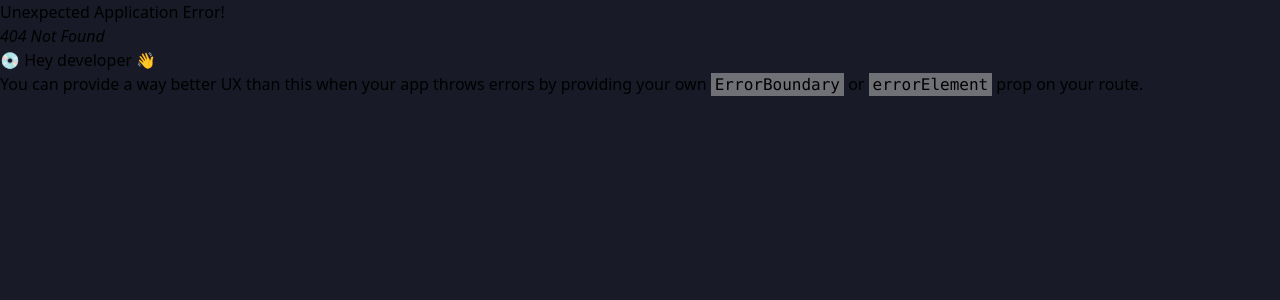
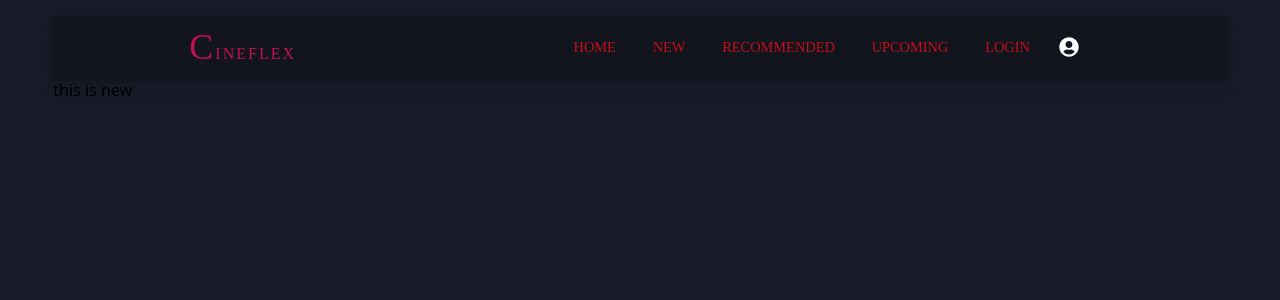
Before and after one commit to HasanMt12/MovieApp, a React (Vite) app: page /new in a window 1280 px wide. Before the commit this address had no page. Shown: the top 300 px of the page. Built offline with nearby package versions, Linux system fonts and the light colour scheme.

Commit message:
hot feat: route set and components added

```diff
--- /dev/null
+++ b/src/components/Login/Login.jsx
@@ -0,0 +1,10 @@
+
+const Login = () => {
+	return (
+		<div>
+			login here
+		</div>
+	);
+}
+
+export default Login;
--- a/src/components/Navbar/Navbar.jsx
+++ b/src/components/Navbar/Navbar.jsx
@@ -5,7 +5,12 @@ import { TbGridDots } from "react-icons/tb";
 
 import { FaUserCircle } from "react-icons/fa";
 
+import * as RoutePath from '../../routes/route'
+
 import "./navbar.css";
+
+import { Link } from "react-router-dom";
+
 const Navbar = () => {
   const [active, setActive] = useState("navBar");
 
@@ -22,39 +27,39 @@ const Navbar = () => {
     <section className="lg:mt-4 mt-1">
       <header className = "header #12141E drop-shadow-lg shadow-gray-400" >
         <div className="">
-          <a href=""className = "tracking-[2px] text-[#c11253]" >
+          <Link to={RoutePath.DASHBOARD } href=""className = "tracking-[2px] text-[#c11253]" >
          <span className="lg:text-4xl text-2xl ">C</span>ineflex
 
-          </a>
+          </Link >
         </div>
         <div className={active}>
           <ul className="navLists flex">
             <li className="navItem ">
-              <a href="" className="navLink">
+              <Link to={ RoutePath.DASHBOARD} href="" className="navLink">
                 home
-              </a>
+              </Link >
             </li>
             <li className="navItem ">
-              <a href="" className="navLink">
+              <Link to={ RoutePath.NEW} href="" className="navLink">
                 New
-              </a>
+              </Link >
             </li>
 
             <li className="navItem ">
-              <a href="" className="navLink">
+              <Link to={ RoutePath.RECOMMENDED} href="" className="navLink">
                 Recommended
-              </a>
+              </Link >
             </li>
 
             <li className="navItem ">
-              <a href="" className="navLink">
+              <Link to={RoutePath.UPCOMING } href="" className="navLink">
                 Upcoming
-              </a>
+              </Link >
             </li>
             <li className = "navItem a " >
-              <a href="" className="navLink">
+              <Link to={ RoutePath.LOGIN} href="" className="navLink">
                 Login
-              </a>
+              </Link >
             </li>
 
             <li className="navItem ">
--- a/src/pages/Home.jsx
+++ b/src/pages/Home.jsx
@@ -1,6 +1,6 @@
 import useTitle from "../hooks/useTitle";
 
-export const Home = () => {
+ const Home = () => {
 	useTitle('home')
 	return (
 		<div>
@@ -8,3 +8,5 @@ export const Home = () => {
 		</div>
 	);
 }
+
+export default Home;
--- /dev/null
+++ b/src/pages/New.jsx
@@ -0,0 +1,10 @@
+
+const New = () => {
+	return (
+		<div>
+			this is new
+		</div>
+	);
+}
+
+export default New;
--- /dev/null
+++ b/src/pages/Recommended.jsx
@@ -0,0 +1,10 @@
+
+const Recommended = () => {
+	return (
+		<div>
+
+		</div>
+	);
+}
+
+export default Recommended;
--- /dev/null
+++ b/src/pages/Upcoming.jsx
@@ -0,0 +1,10 @@
+
+const Upcoming = () => {
+	return (
+		<div>
+			this is upcoming
+		</div>
+	);
+}
+
+export default Upcoming;
--- a/src/routes/route.js
+++ b/src/routes/route.js
@@ -1,5 +1,5 @@
 export const DASHBOARD = '/';
-
-// export const DASHBOARD = '/';
-// export const DASHBOARD = '/';
-// export const DASHBOARD = '/';
+export const NEW = '/new';
+export const RECOMMENDED = '/recommended';
+export const UPCOMING = '/upcoming';
+export const LOGIN= '/login'
```
Also changed, not shown: src/main.jsx (+21 -1 lines).
